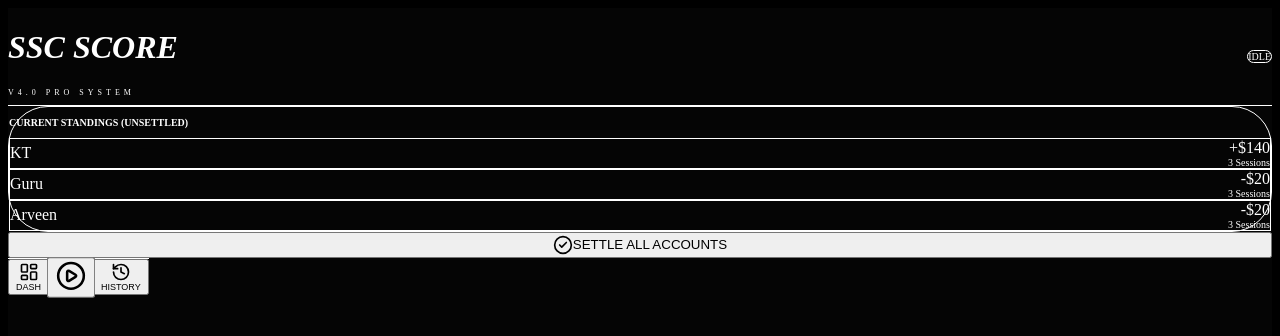
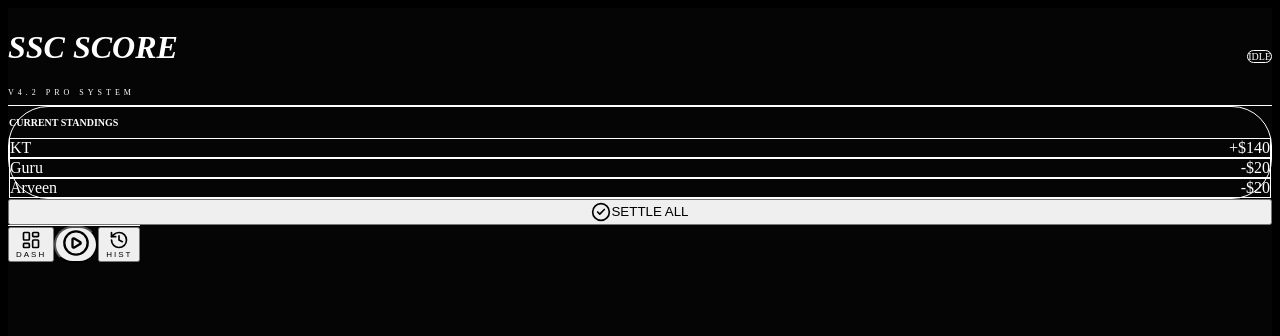
Before and after one commit to thallapalli/ssc-score, a Next.js app: page / in a window 1280 px wide. Shown: the top 336 px of the page. Built offline with nearby package versions, Linux system fonts and the light colour scheme.

Commit message:
Update page.js

```diff
--- a/app/page.js
+++ b/app/page.js
@@ -1,21 +1,22 @@
 'use client';
-import React, { useState, useEffect } from 'react';
+import React, { useState } from 'react';
 import {
   LayoutDashboard, PlayCircle, History,
   Plus, Minus, Share2, CheckCircle2,
-  UserPlus, TrendingUp, Wallet, ArrowUpRight, ArrowDownRight, Save, X
+  UserPlus, Save, X, PlusCircle
 } from 'lucide-react';
 
 export default function SSCOmniApp() {
   const [activeTab, setActiveTab] = useState('dashboard');
   const [isLive, setIsLive] = useState(false);
+  const [showAddModal, setShowAddModal] = useState(false);
   const BUY_IN = 20;
 
-  // Roster - Persistent List
+  // Persistent Roster
   const roster = ['KT', 'Chaitanya', 'Prasad', 'Guru', 'Arveen', 'Mallela'];
   const [activePlayers, setActivePlayers] = useState([]);
 
-  // Logic to toggle players for a session
+  // Toggle for initial setup
   const togglePlayer = (name) => {
     if (activePlayers.find(p => p.name === name)) {
       setActivePlayers(activePlayers.filter(p => p.name !== name));
@@ -24,13 +25,21 @@ export default function SSCOmniApp() {
     }
   };
 
+  // Add mid-session (closes modal after adding)
+  const addMidSession = (name) => {
+    if (!activePlayers.find(p => p.name === name)) {
+      setActivePlayers([...activePlayers, { name, buyins: 1, cashout: 0 }]);
+    }
+    setShowAddModal(false);
+  };
+
   return (
-    <div className="min-h-screen bg-[#050505] text-white pb-28 selection:bg-green-500/30 font-sans">
+    <div className="min-h-screen bg-[#050505] text-white pb-32 font-sans selection:bg-green-500/30 overflow-x-hidden">
       {/* --- HEADER --- */}
       <header className="p-6 flex justify-between items-center border-b border-white/5 sticky top-0 bg-black/80 backdrop-blur-xl z-[100]">
         <div>
           <h1 className="text-xl font-black italic tracking-tighter">SSC SCORE</h1>
-          <p className="text-[8px] text-zinc-500 tracking-[4px]">V4.0 PRO SYSTEM</p>
+          <p className="text-[8px] text-zinc-500 tracking-[4px]">V4.2 PRO SYSTEM</p>
         </div>
         <div className="bg-zinc-900 px-3 py-1 rounded-full flex items-center gap-2 border border-white/5">
           <div className={`w-1.5 h-1.5 rounded-full ${isLive ? 'bg-green-500 animate-pulse' : 'bg-zinc-600'}`} />
@@ -38,14 +47,13 @@ export default function SSCOmniApp() {
         </div>
       </header>
 
-      <main className="p-4 max-w-md mx-auto overflow-x-hidden">
-        {/* --- 1. DASHBOARD VIEW --- */}
+      <main className="p-4 max-w-md mx-auto">
+        {/* --- 1. DASHBOARD --- */}
         {activeTab === 'dashboard' && (
           <div className="space-y-6 animate-in fade-in slide-in-from-bottom-4 duration-500">
             <div className="bg-gradient-to-br from-zinc-900 to-black p-6 rounded-[2.5rem] border border-white/10 shadow-2xl">
-              <h3 className="text-zinc-500 text-[10px] font-black tracking-widest mb-4">CURRENT STANDINGS (UNSETTLED)</h3>
+              <h3 className="text-zinc-500 text-[10px] font-black tracking-widest mb-4 uppercase">Current Standings</h3>
               <div className="space-y-3">
-                {/* Static Summary Example */}
                 {['KT', 'Guru', 'Arveen'].map(name => (
                   <div key={name} className="flex justify-between items-center p-4 bg-white/5 rounded-2xl border border-white/5">
                     <span className="font-bold text-lg">{name}</span>
@@ -53,25 +61,24 @@ export default function SSCOmniApp() {
                       <div className={`text-xl font-black ${name === 'KT' ? 'text-green-400' : 'text-red-500'}`}>
                         {name === 'KT' ? '+$140' : '-$20'}
                       </div>
-                      <div className="text-[10px] text-zinc-600">3 Sessions</div>
                     </div>
                   </div>
                 ))}
               </div>
             </div>
-            <button className="w-full bg-white text-black py-5 rounded-2xl font-black flex items-center justify-center gap-2 shadow-xl active:scale-95 transition-all">
-              <CheckCircle2 size={20}/> SETTLE ALL ACCOUNTS
+            <button className="w-full bg-white text-black py-5 rounded-2xl font-black flex items-center justify-center gap-2 active:scale-95 transition-all shadow-xl">
+              <CheckCircle2 size={20}/> SETTLE ALL
             </button>
           </div>
         )}
 
-        {/* --- 2. LIVE SESSION VIEW --- */}
+        {/* --- 2. LIVE SESSION --- */}
         {activeTab === 'live' && (
           <div className="animate-in fade-in slide-in-from-bottom-4 duration-500">
             {!isLive ? (
-              <div className="py-2 space-y-6">
+              <div className="space-y-6">
                 <div className="bg-zinc-900/50 p-6 rounded-[2.5rem] border border-white/5">
-                  <h2 className="text-zinc-400 text-[10px] font-black tracking-widest mb-4">SELECT SQUAD</h2>
+                  <h2 className="text-zinc-500 text-[10px] font-black tracking-widest mb-4 uppercase">Select Initial Squad</h2>
                   <div className="grid grid-cols-2 gap-3">
                     {roster.map(n => (
                       <button
@@ -79,7 +86,7 @@ export default function SSCOmniApp() {
                         onClick={() => togglePlayer(n)}
                         className={`p-5 rounded-2xl font-bold border-2 transition-all active:scale-95 ${
                           activePlayers.find(p => p.name === n)
-                          ? 'bg-white text-black border-white shadow-lg shadow-white/10'
+                          ? 'bg-white text-black border-white shadow-lg'
                           : 'bg-zinc-900 border-transparent text-zinc-600'
                         }`}
                       >
@@ -91,8 +98,7 @@ export default function SSCOmniApp() {
                 <button
                   onClick={() => setIsLive(true)}
                   disabled={activePlayers.length === 0}
-                  className="w-full bg-[#22C55E] text-black py-5 rounded-2xl font-black shadow-xl shadow-green-500/20 active:scale-95 disabled:opacity-30 relative z-10"
-                  style={{ cursor: 'pointer', WebkitTapHighlightColor: 'transparent' }}
+                  className="w-full bg-green-500 text-black py-5 rounded-2xl font-black shadow-xl shadow-green-500/20 active:scale-95 disabled:opacity-20"
                 >
                   START SESSION
                 </button>
@@ -100,23 +106,13 @@ export default function SSCOmniApp() {
             ) : (
               <div className="space-y-4">
                 {activePlayers.map((p, i) => (
-                  <div key={i} className="bg-zinc-900/80 p-5 rounded-[2.5rem] border border-white/5 backdrop-blur-sm">
+                  <div key={i} className="bg-zinc-900/80 p-5 rounded-[2.5rem] border border-white/5 backdrop-blur-sm shadow-xl">
                     <div className="flex justify-between items-center mb-4">
-                      <span className="text-xl font-black">{p.name}</span>
+                      <span className="text-xl font-black tracking-tight">{p.name}</span>
                       <div className="flex items-center bg-black rounded-2xl p-1 border border-white/10">
-                        <button
-                          onClick={() => {let a=[...activePlayers]; a[i].buyins=Math.max(1, a[i].buyins-1); setActivePlayers(a)}}
-                          className="p-3 text-zinc-400"
-                        >
-                          <Minus size={18}/>
-                        </button>
+                        <button onClick={() => {let a=[...activePlayers]; a[i].buyins=Math.max(1, a[i].buyins-1); setActivePlayers(a)}} className="p-3 text-zinc-500"><Minus size={18}/></button>
                         <span className="px-4 font-black text-yellow-500 text-lg">{p.buyins}</span>
-                        <button
-                          onClick={() => {let a=[...activePlayers]; a[i].buyins++; setActivePlayers(a)}}
-                          className="p-3 text-zinc-400"
-                        >
-                          <Plus size={18}/>
-                        </button>
+                        <button onClick={() => {let a=[...activePlayers]; a[i].buyins++; setActivePlayers(a)}} className="p-3 text-zinc-500"><Plus size={18}/></button>
                       </div>
                     </div>
                     <div className="flex gap-4 items-center">
@@ -135,71 +131,85 @@ export default function SSCOmniApp() {
                     </div>
                   </div>
                 ))}
-                <div className="grid grid-cols-2 gap-3 pt-6">
-                  <button className="bg-zinc-800 p-5 rounded-2xl font-black flex items-center justify-center gap-2 active:scale-95 transition-all">
-                    <Save size={18}/> SAVE
+
+                {/* --- MID-SESSION ADD PLAYER BUTTON --- */}
+                <button
+                  onClick={() => setShowAddModal(true)}
+                  className="w-full py-6 border-2 border-dashed border-zinc-800 rounded-[2.5rem] text-zinc-500 font-bold flex items-center justify-center gap-2 active:bg-white/5 active:border-white/20 transition-all"
+                >
+                  <PlusCircle size={20}/> ADD PLAYER MID-SESSION
                 </button>
-                  <button className="bg-green-600 p-5 rounded-2xl font-black flex items-center justify-center gap-2 shadow-lg shadow-green-600/20 active:scale-95 transition-all">
-                    <Share2 size={18}/> SHARE
-                  </button>
-                  <button
-                    onClick={() => {setIsLive(false); setActivePlayers([]);}}
-                    className="col-span-2 bg-red-900/20 text-red-500 border border-red-900/30 p-5 rounded-2xl font-black mt-2 active:scale-95"
-                  >
-                    ABORT SESSION
-                  </button>
+
+                <div className="grid grid-cols-2 gap-3 pt-6 pb-10">
+                  <button className="bg-zinc-800 p-5 rounded-2xl font-black flex items-center justify-center gap-2 active:scale-95 transition-all"><Save size={18}/> SAVE</button>
+                  <button className="bg-green-600 p-5 rounded-2xl font-black flex items-center justify-center gap-2 active:scale-95 transition-all shadow-lg shadow-green-600/20"><Share2 size={18}/> SHARE</button>
                 </div>
               </div>
             )}
           </div>
         )}
 
-        {/* --- 3. HISTORY VIEW --- */}
+        {/* --- 3. HISTORY --- */}
         {activeTab === 'history' && (
-          <div className="space-y-3 animate-in fade-in slide-in-from-bottom-4 duration-500">
+          <div className="space-y-3 animate-in fade-in slide-in-from-bottom-4">
             {[1, 2, 3].map(i => (
               <div key={i} className="bg-zinc-900/40 p-5 rounded-3xl border border-white/5 flex justify-between items-center backdrop-blur-sm">
                 <div>
-                  <div className="font-black text-sm uppercase tracking-widest text-zinc-200">Session #{500+i}</div>
-                  <div className="text-[10px] text-zinc-500 mt-1">APRIL {i+5}, 2026 • 6 PLAYERS</div>
+                  <div className="font-black text-sm uppercase text-zinc-200 tracking-widest text-[10px]">Session #{500+i}</div>
+                  <div className="text-[10px] text-zinc-500 mt-1 uppercase tracking-tighter">April {i+5}, 2026</div>
                 </div>
-                <div className="text-right">
-                  <div className="text-green-400 font-black tracking-tighter text-lg">$420.00</div>
-                  <div className="text-[8px] font-black text-zinc-600 tracking-widest">SETTLED</div>
-                </div>
+                <div className="text-right font-black text-green-400">$420.00</div>
               </div>
             ))}
           </div>
         )}
       </main>
 
-      {/* --- BOTTOM NAV --- */}
-      <nav className="fixed bottom-0 left-0 right-0 bg-zinc-900/90 backdrop-blur-2xl border-t border-white/5 px-8 py-4 pb-8 flex justify-between items-center z-[100]">
+      {/* --- ADD PLAYER MODAL (FOR MID-SESSION) --- */}
+      {showAddModal && (
+        <div className="fixed inset-0 bg-black/90 backdrop-blur-sm z-[200] flex items-end animate-in fade-in duration-300">
+          <div className="w-full bg-zinc-900 rounded-t-[3rem] p-8 border-t border-white/10 animate-in slide-in-from-bottom-10 duration-500">
+            <div className="flex justify-between items-center mb-6">
+              <h3 className="text-xl font-black tracking-tighter italic">ADD TO SESSION</h3>
+              <button onClick={() => setShowAddModal(false)} className="bg-zinc-800 p-2 rounded-full"><X size={20}/></button>
+            </div>
+            <div className="grid grid-cols-2 gap-3 pb-10">
+              {roster.map(n => (
                 <button
-          onClick={() => setActiveTab('dashboard')}
-          className={`flex flex-col items-center gap-1 transition-all ${activeTab === 'dashboard' ? 'text-green-400' : 'text-zinc-600'}`}
+                  key={n}
+                  disabled={activePlayers.find(p => p.name === n)}
+                  onClick={() => addMidSession(n)}
+                  className={`p-5 rounded-2xl font-black border-2 transition-all ${
+                    activePlayers.find(p => p.name === n)
+                    ? 'opacity-20 border-transparent text-zinc-700'
+                    : 'bg-zinc-800 border-white/5 text-white active:bg-white active:text-black'
+                  }`}
                 >
-          <LayoutDashboard size={20}/>
-          <span className="text-[9px] font-black tracking-widest uppercase">Dash</span>
+                  {n}
                 </button>
+              ))}
+            </div>
+          </div>
+        </div>
+      )}
 
-        <button
-          onClick={() => setActiveTab('live')}
-          className={`flex flex-col items-center gap-1 transition-all -translate-y-4 ${activeTab === 'live' ? 'scale-125' : 'scale-110'}`}
-        >
-          <div className={`p-4 rounded-3xl shadow-2xl transition-all ${activeTab === 'live' ? 'bg-green-500 text-black shadow-green-500/40' : 'bg-zinc-800 text-zinc-400'}`}>
+      {/* --- BOTTOM NAVIGATION --- */}
+      <nav className="fixed bottom-0 left-0 right-0 bg-zinc-900/90 backdrop-blur-2xl border-t border-white/5 px-8 py-4 pb-10 flex justify-between items-center z-[150]">
+        <NavIcon icon={<LayoutDashboard size={20}/>} label="DASH" active={activeTab === 'dashboard'} onClick={() => setActiveTab('dashboard')} />
+        <button onClick={() => setActiveTab('live')} className={`p-5 rounded-[2rem] transition-all -translate-y-6 shadow-2xl ${activeTab === 'live' ? 'bg-green-500 text-black shadow-green-500/40' : 'bg-zinc-800 text-zinc-500 shadow-black'}`}>
           <PlayCircle size={28}/>
-          </div>
         </button>
-
-        <button
-          onClick={() => setActiveTab('history')}
-          className={`flex flex-col items-center gap-1 transition-all ${activeTab === 'history' ? 'text-green-400' : 'text-zinc-600'}`}
-        >
-          <History size={20}/>
-          <span className="text-[9px] font-black tracking-widest uppercase">History</span>
-        </button>
+        <NavIcon icon={<History size={20}/>} label="HIST" active={activeTab === 'history'} onClick={() => setActiveTab('history')} />
       </nav>
     </div>
   );
 }
+
+function NavIcon({ icon, label, active, onClick }) {
+  return (
+    <button onClick={onClick} className={`flex flex-col items-center gap-1 transition-all ${active ? 'text-green-400' : 'text-zinc-600'}`}>
+      {icon}
+      <span className="text-[8px] font-black tracking-[2px]">{label}</span>
+    </button>
+  );
+}
```
Lines whose indentation alone changed are shown as unchanged.
